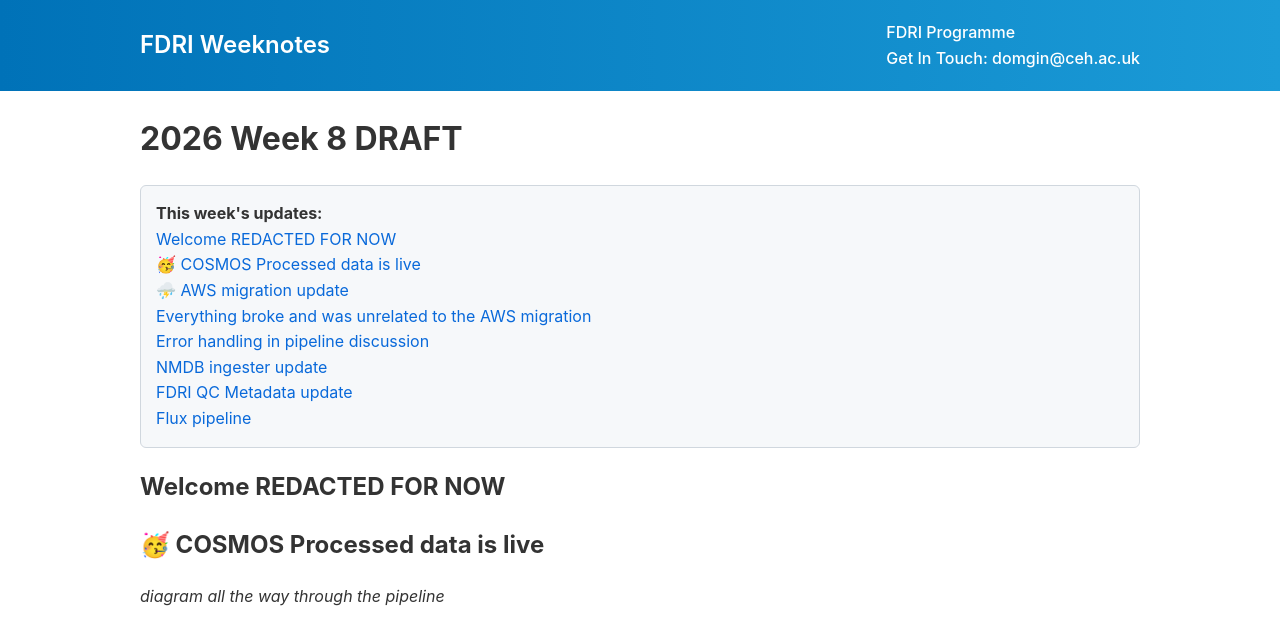
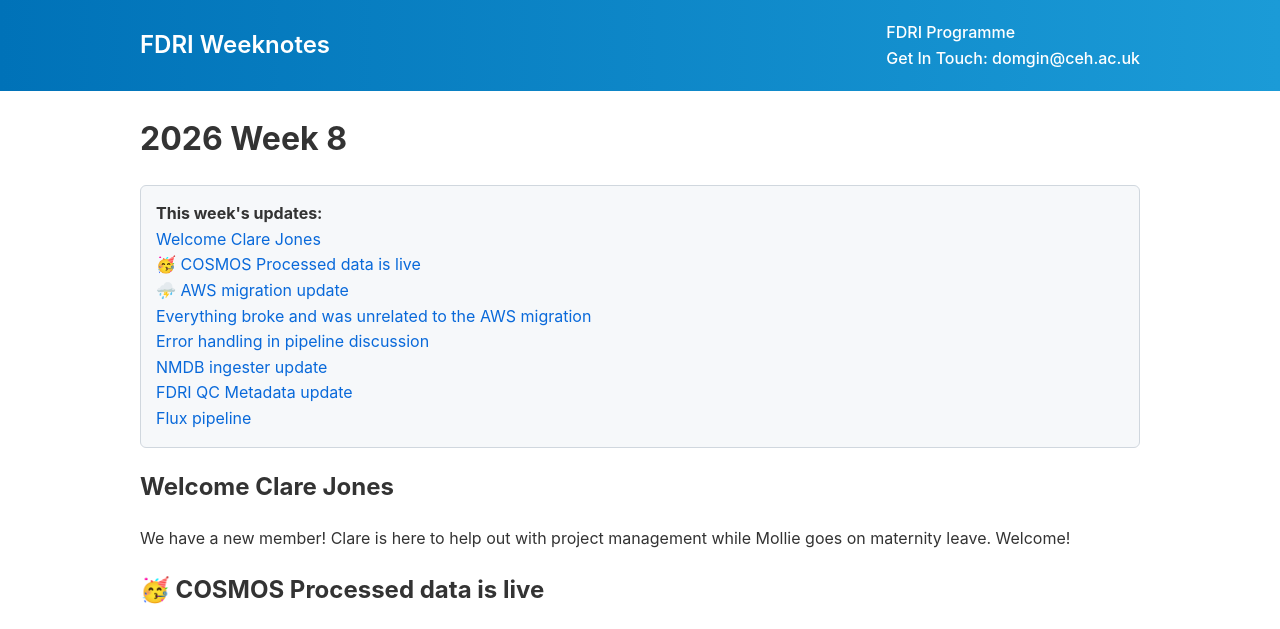
Before and after one commit to NERC-CEH/fdri_words, a Jekyll site: the page built from weeknotes/2026/08.md, in a window 1280 px wide and 1400 px high. Shown: the top 629 px of the window. Built offline with Jekyll 4.4.1, drawn with Linux system fonts in a browser that asks for light colours; our own code applies the rules of GitHub Pages for plain Markdown files; some of the changed text lies outside the part shown; grey boxes are pictures that could not be loaded.

Commit message:
Revise week notes for 2026 Week 8
Updated week notes for 2026 Week 8, including new team member introduction and project updates.

```diff
--- a/weeknotes/2026/08.md
+++ b/weeknotes/2026/08.md
@@ -1,21 +1,26 @@
-# 2026 Week 8 DRAFT
+# 2026 Week 8
 
-## Welcome *REDACTED FOR NOW*
+## Welcome Clare Jones
 
+We have a new member! Clare is here to help out with project management while Mollie goes on maternity leave. Welcome!
 
 
 ## 🥳 COSMOS Processed data is live
+<img width="1052" height="602" alt="image" src="https://github.com/user-attachments/assets/2ee522c8-b83a-4918-9ae9-a08255ec5998" />
 
-*diagram all the way through the pipeline*
 
 This is a huge milestone! We've got an end to end pipeline working! Data is ingested, processed, stored, available via an API and plottable in our ui!!
+
+Checkmarks across the whole pipeline, next up FDRI data! (Plus much more work to add on)
 
 
 ## ⛈️ AWS migration update
 
-Hit a few blockers in the past few weeks but we've managed to move past then, the above completed issues tracker isn't a great measure of progress in itself but clear shows us getting blocked and unblocked.
+<img width="1071" height="669" alt="image" src="https://github.com/user-attachments/assets/40e2e54c-af08-4f4d-b794-df5df73c9fa1" />
 
-Milestones for this project have been written up here: *insert link*
+Hit a few blockers in the past few weeks but we've managed to move past them, the above completed issues tracker isn't a great measure of progress in itself but clear shows us getting blocked and unblocked.
+
+Milestones for this project have been written up [here](https://github.com/NERC-CEH/fdri_words_private/blob/main/aws-migration.md).
 
 
 ## Everything broke and was unrelated to the AWS migration
@@ -28,7 +33,7 @@
 ## Error handling in pipeline discussion
 
 There is a question as to whether the timeseries processing pipeline should stop if a dataset dependency fails to be processed, or if some data should be saved.
-Please take a look at the notes from https://github.com/NERC-CEH/fdri_words/pull/35.
+Please take a look at the notes from [https://github.com/NERC-CEH/fdri_words/pull/35](https://github.com/NERC-CEH/fdri_words/pull/35).
 
 
 ## NMDB ingester update
```
